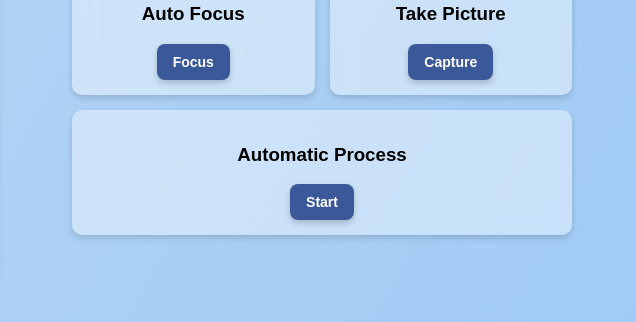
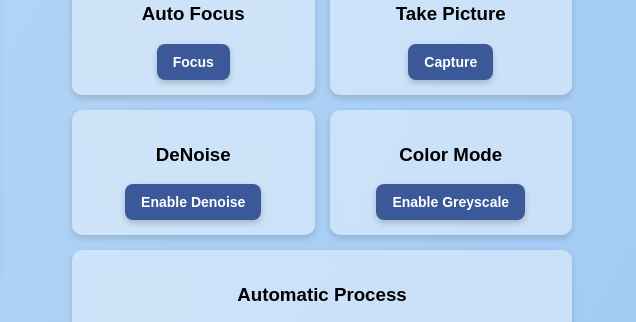
Before and after one commit to pollen-project/PollenController, a plain HTML site: page pollen_control/webpage.html in a window 1280 px wide. Shown: the part 301-623 px from the top of the page, 644-1280 px from the left. Drawn offline with Linux system fonts and the light colour scheme.

Commit message:
Added Denoise and Color/Greyscale functionality and buttons for the website

```diff
--- a/pollen_control/webpage.html
+++ b/pollen_control/webpage.html
@@ -228,6 +228,19 @@
                 <button onclick="sendCommand('take_picture')">Capture</button>
             </div>
 
+            <!-- DeNoise Stream -->
+            <div class="control-group">
+                <h3>DeNoise</h3>
+                <button id="denoiseButton" onclick="toggleDenoise()">Enable Denoise</button>
+            </div>
+
+            <!-- Color/Greyscale Stream -->
+            <div class="control-group">
+                <h3>Color Mode</h3>
+                <button id="colorToggleButton" onclick="toggleColorMode()">Enable Greyscale</button>
+            </div>
+
+
             <!-- Automatic Process -->
             <div class="control-group wide-control">
                 <h3>Automatic Process</h3>
@@ -238,16 +251,11 @@
     </div>
 
     <script>
-        /**
-         * Send a control command to the server.
-         * @param {string} command - The command name (e.g., 'tape', 'focus', 'autofocus').
-         * @param {string} value - Optional value for step-based commands (e.g., number of steps).
-         */
+
         function getValue(id){
             return document.getElementById(id).value;
 
         }
-
 
         function sendCommand(command, value = '') {
             let url = `http://pollen2:8080/control?cmd=${command}`;
@@ -264,6 +272,32 @@
                 .catch(error => console.error('Error sending command:', error));
         }
 
+        /* DeNoise */
+        let isDenoiseOn = false; // Track denoise state
+
+        function toggleDenoise() {
+            isDenoiseOn = !isDenoiseOn; // Toggle state
+
+            // Send only "denoise" as that’s the expected command
+            sendCommand("denoise");
+
+            // Update button text
+            document.getElementById("denoiseButton").textContent = isDenoiseOn ? "Disable Denoise" : "Enable Denoise";
+        }
+
+        /* Greyscale / color */
+        let isGreyscale = false; // Track color mode state
+
+        function toggleColorMode() {
+            isGreyscale = !isGreyscale; // Toggle state
+
+            // Send the correct command to backend
+            let command = isGreyscale ? "set g" : "set c";
+            sendCommand(command);
+
+            // Update button text dynamically
+            document.getElementById("colorToggleButton").textContent = isGreyscale ? "Enable Color" : "Enable Greyscale";
+        }
 
 
         /* Image Zoom and Drag */
```
